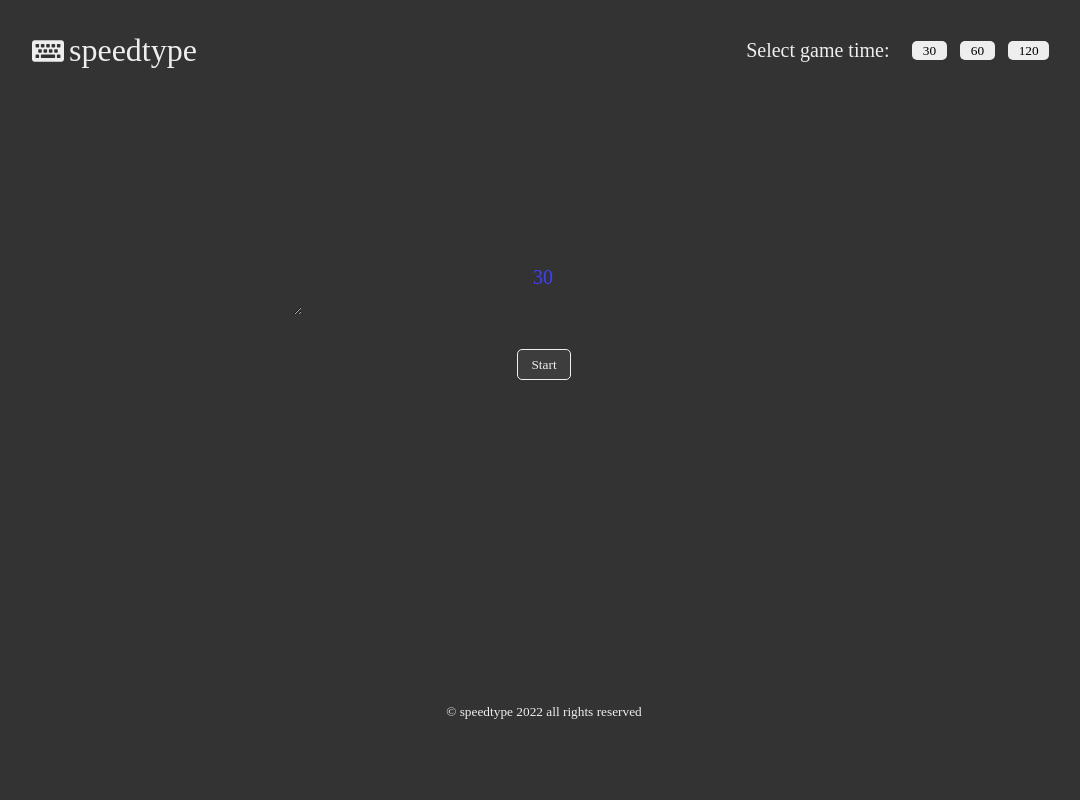
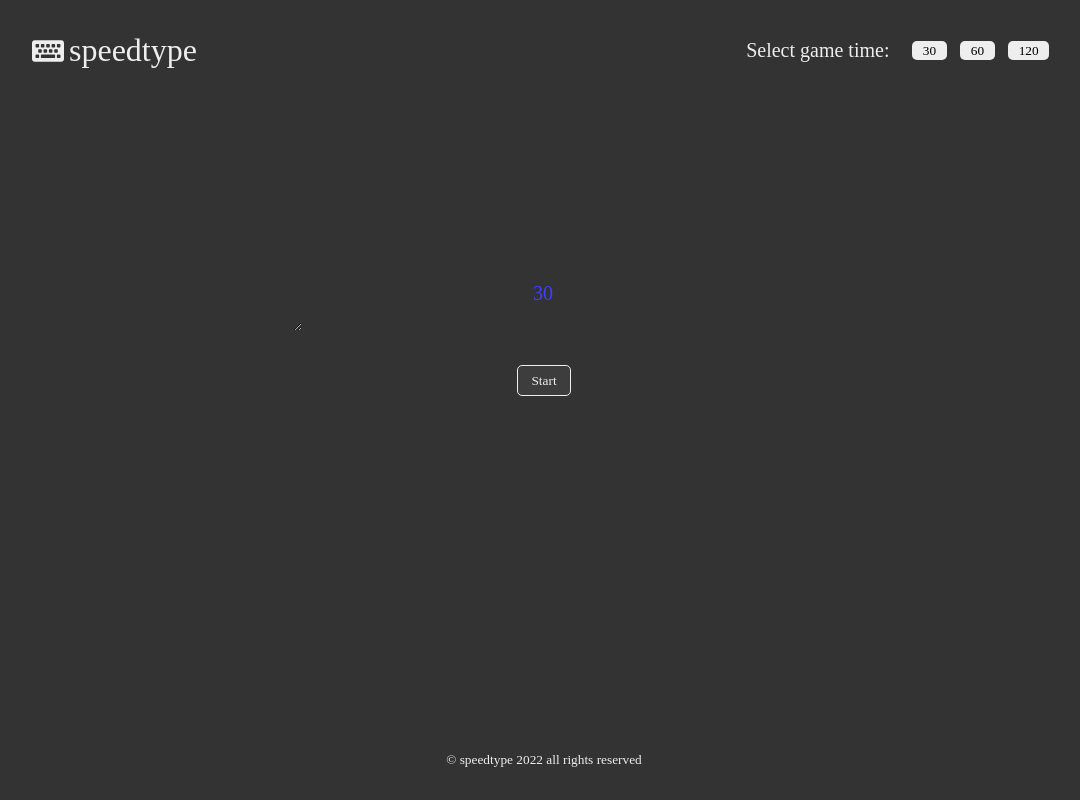
Before and after one commit to manikagnish/speed-typing, a React (Create React App) app: page / in a window 1280 px wide. Shown: the whole page, without its empty margins (96-1176 px from the left). Built offline with nearby package versions, Linux system fonts and the light colour scheme; no server answers.

Commit message:
minor style change

```diff
--- a/src/index.css
+++ b/src/index.css
@@ -169,5 +169,5 @@ textarea {
 
 footer {
   margin-top: auto;
-  margin-bottom: 5em;
+  margin-bottom: 2em;
 }
```
